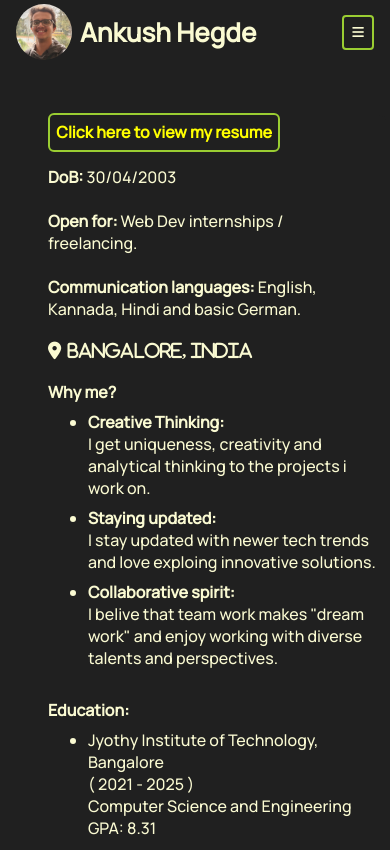
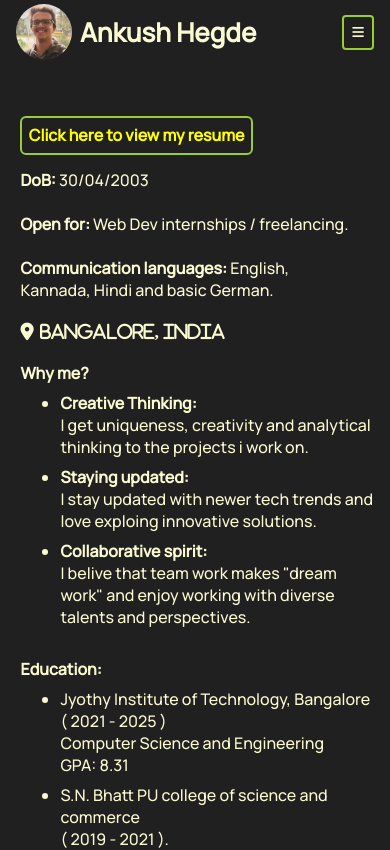
Before and after one commit to ankush07261/Ankush-Portfolio, a React (Create React App) app: page /about-me in a window 390 px wide. Shown: the top 850 px of the page. Built offline with nearby package versions, Linux system fonts and the light colour scheme; a web font is replaced by a local one.

Commit message:
Update aboutMe.css

```diff
--- a/src/css/aboutMe.css
+++ b/src/css/aboutMe.css
@@ -54,14 +54,14 @@ li{
     }
     .text{
         margin-top: 3rem;
-        margin-left: 10%;
-        width: 96%;
+        margin-left: 2%;
+        width: 100%;
         box-shadow: none;
         padding: 0.2rem;
         border: none;
     }
     .me-text{
-        padding: 0.2rem;
+        padding: 0.4rem;
         width: 94%;
     }
 }
```
